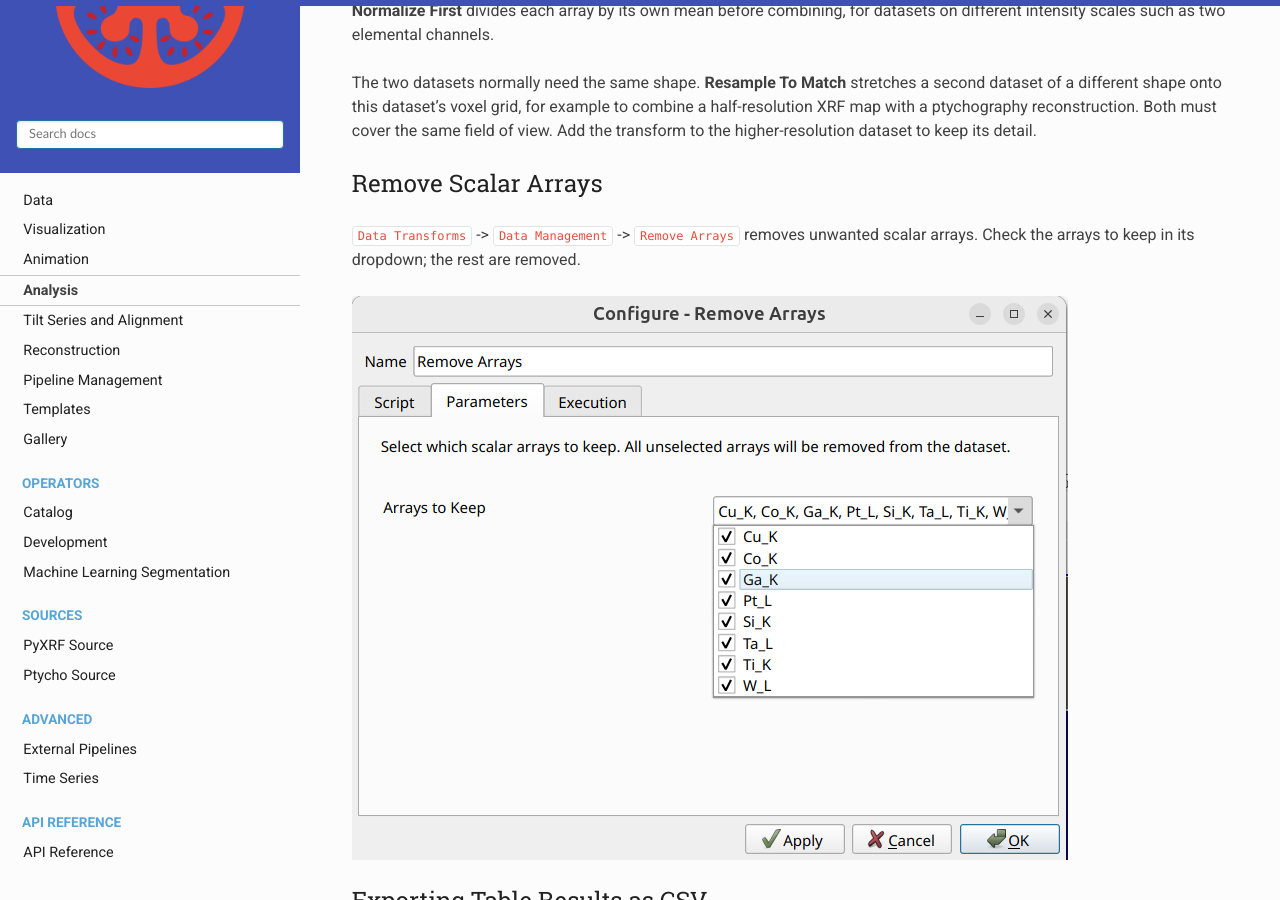
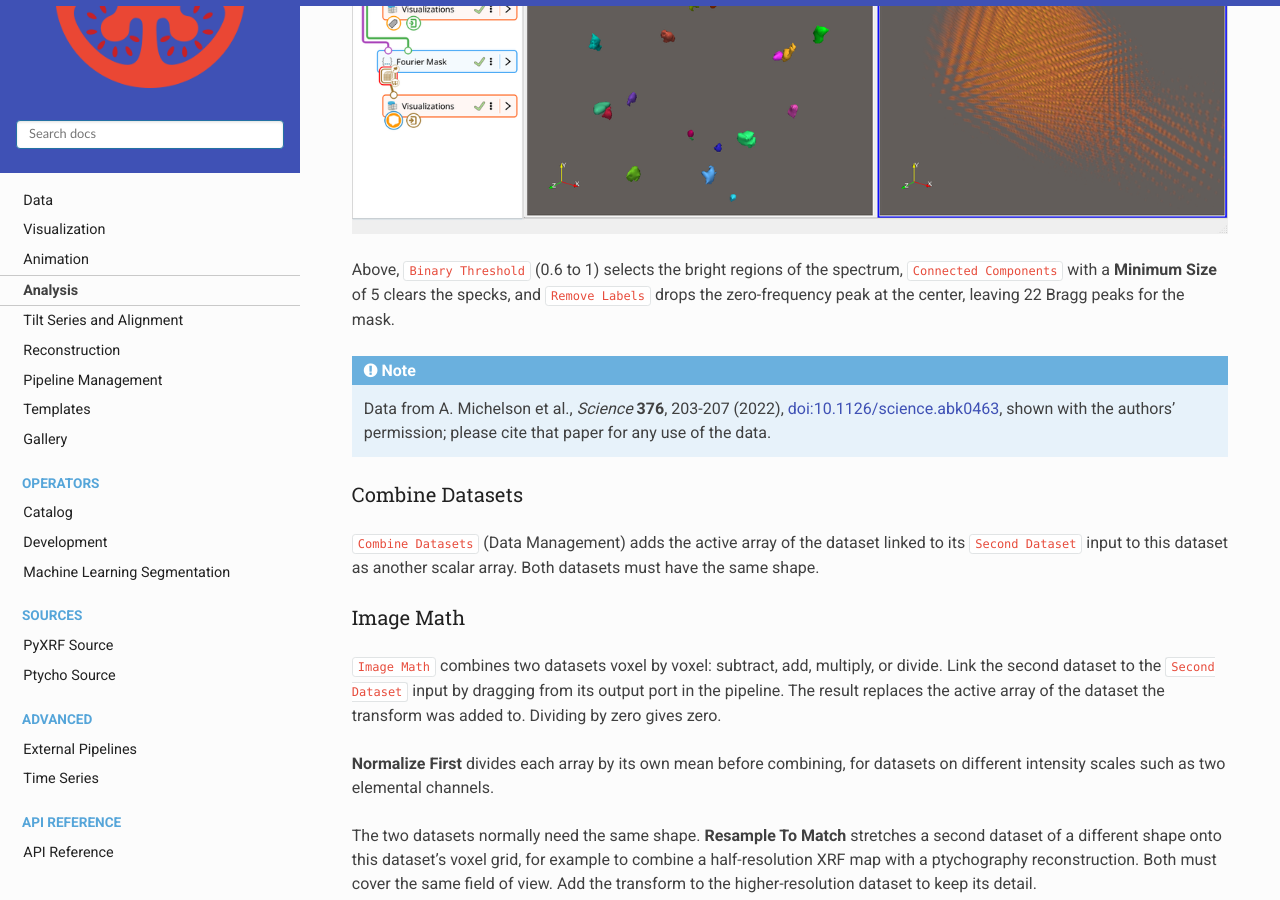
Before and after one commit to OpenChemistry/tomvizdocs, a Sphinx documentation site: the page built from docs/analysis.md, in a window 1280 px wide and 900 px high, scrolled down 13078 px. Built offline with Sphinx 7.4.7 and the Read the Docs theme 3.1.0, drawn with Linux system fonts in a browser that asks for light colours; pages that are not in the unit, such as notebooks, are missing from menus.

Commit message:
Add a Fourier Mask workflow screenshot
Show a mask built on an FFT branch with Binary Threshold, Connected
Components and Remove Labels beside the Fourier Mask result, with the
dataset's citation note under it.

Signed-off-by: Patrick Avery <patrick.avery@kitware.com>

```diff
--- a/docs/analysis.md
+++ b/docs/analysis.md
@@ -307,6 +307,19 @@ bins; keep it above zero, since a hard cut rings in real space.
 **Invert Mask** removes the selected regions instead, for example to strip a
 periodic artifact out of an image.
 
+![A mask made on the FFT branch with Binary Threshold, Connected Components and Remove Labels keeps 22 Bragg peaks, shown as a Label Map (left), and Fourier Mask applies it to the original data (right)](img/fourier_mask_workflow.png)
+
+Above, `Binary Threshold` (0.6 to 1) selects the bright regions of the
+spectrum, `Connected Components` with a **Minimum Size** of 5 clears the
+specks, and `Remove Labels` drops the zero-frequency peak at the center,
+leaving 22 Bragg peaks for the mask.
+
+:::{note}
+Data from A. Michelson et al., *Science* **376**, 203-207 (2022),
+[doi:10.1126/science.abk0463](https://doi.org/10.1126/science.abk0463), shown
+with the authors' permission; please cite that paper for any use of the data.
+:::
+
 ### Combine Datasets
 
 `Combine Datasets` (Data Management) adds the active array of the dataset
```
Also changed, not shown: docs/img/fourier_mask_workflow.png (added).
